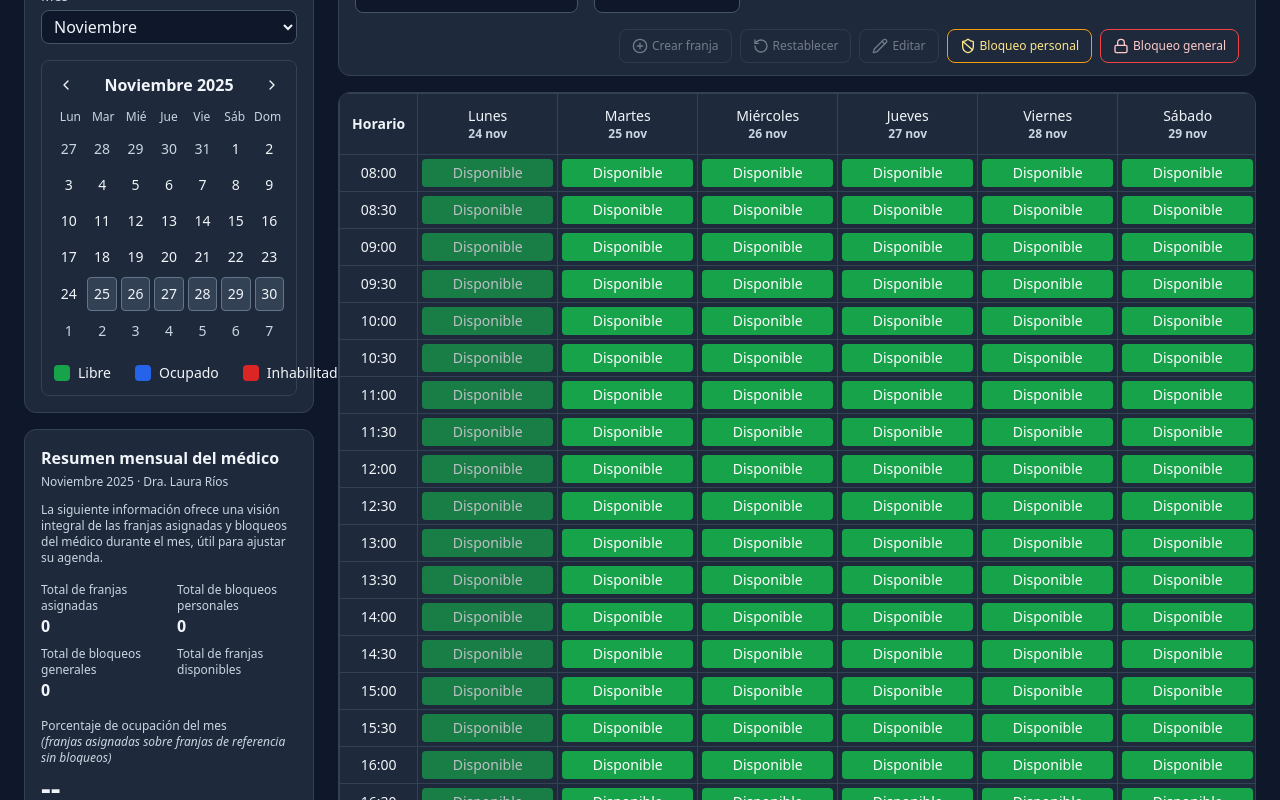
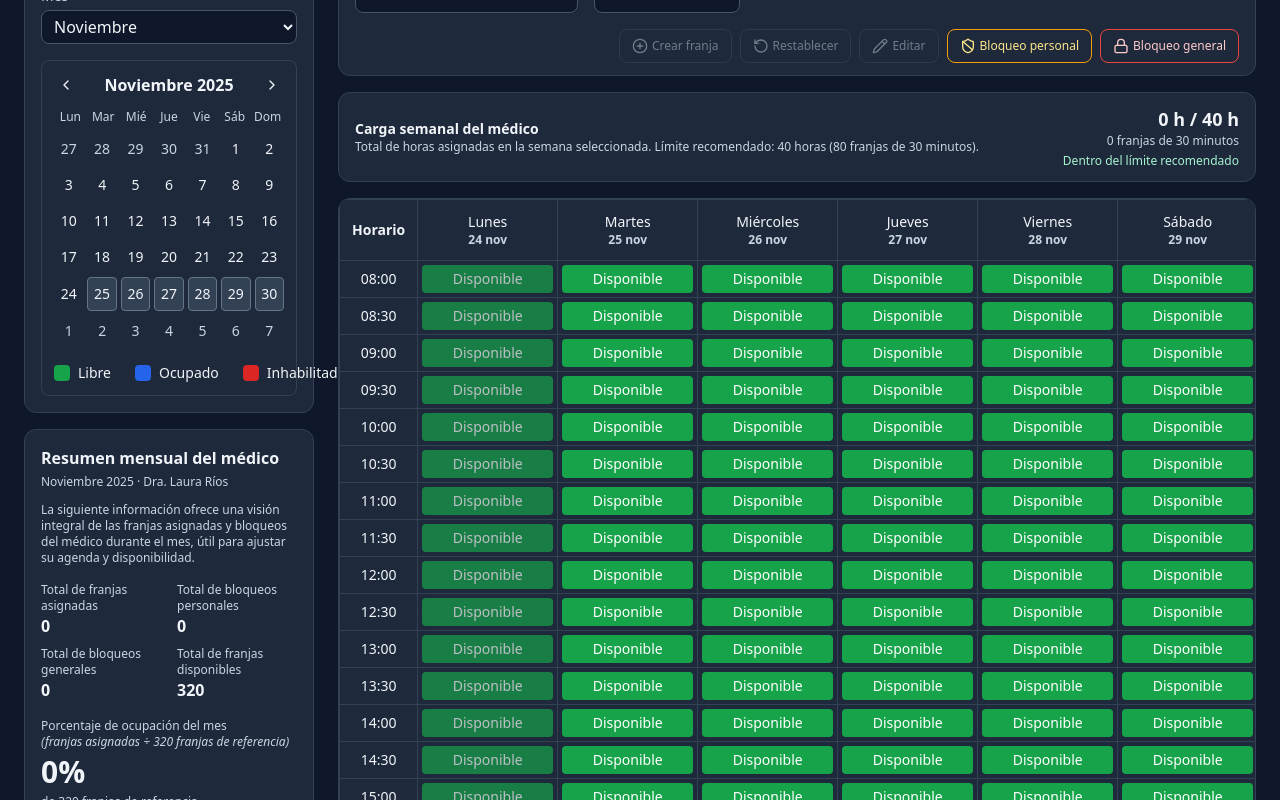
Before and after one commit to alenrua/react-1z5gqcay, a React (Create React App) app: page / in a window 1280 px wide. Shown: the part 180-980 px from the top of the page. Built offline with nearby package versions, Linux system fonts and the light colour scheme.

Commit message:
Refine monthly workload summary and weekly safeguards

```diff
--- a/src/components/agenda/AgendaHU01Coordinator.jsx
+++ b/src/components/agenda/AgendaHU01Coordinator.jsx
@@ -12,6 +12,23 @@ import {
   Sun,
   Moon,
 } from 'lucide-react';
+import { DAYS, MONTHS } from '../../constants/dates';
+import {
+  ALL_DOCTORS,
+  DOCTOR_CC,
+  DOCTORS,
+  SPECIALTY_OF_DOCTOR,
+} from '../../constants/doctors';
+import { ROOMS } from '../../constants/rooms';
+import { SPECIALTIES } from '../../constants/specialties';
+import {
+  TIME_SLOTS,
+  cellEnd,
+  fmtTime12,
+  idxToTime,
+  overlaps,
+  timeToIdx,
+} from '../../utils/timeUtils';
 
 import CalendarSidebar from './CalendarSidebar';
 import MonthlySummaryCard from './MonthlySummaryCard';
@@ -25,139 +42,14 @@ import EditSlotModal from '../modals/EditSlotModal';
 import GeneralBlockModal from '../modals/GeneralBlockModal';
 
 // ================== Datos base ==================
-const DAYS = [
-  'Lunes',
-  'Martes',
-  'Miércoles',
-  'Jueves',
-  'Viernes',
-  'Sábado',
-  'Domingo',
-];
-
-const MONTHS = [
-  'Enero',
-  'Febrero',
-  'Marzo',
-  'Abril',
-  'Mayo',
-  'Junio',
-  'Julio',
-  'Agosto',
-  'Septiembre',
-  'Octubre',
-  'Noviembre',
-  'Diciembre',
-];
-
-const TIME_SLOTS = Array.from({ length: 20 }, (_, i) => {
-  const h = Math.floor(i / 2) + 8;
-  const m = i % 2 ? '30' : '00';
-  return `${String(h).padStart(2, '0')}:${m}`;
-});
-
 const pill = {
   FREE: 'bg-green-600 text-white',
   BUSY: 'bg-blue-600 text-white',
   BLOCKED: 'bg-red-600 text-white',
 };
 
-// Especialidades
-const SPECIALTIES = [
-  'Medicina general / familiar',
-  'Medicina interna',
-  'Pediatría',
-  'Ginecología y obstetricia',
-  'Cardiología',
-  'Dermatología',
-  'Oftalmología',
-  'Otorrinolaringología (ORL)',
-  'Traumatología y ortopedia',
-  'Cirugía general',
-  'Anestesiología',
-  'Psiquiatría',
-  'Neurología',
-  'Urología',
-  'Gastroenterología',
-  'Neumología (pulmonar)',
-  'Endocrinología',
-];
-
-const DOCTORS = {
-  'Medicina general / familiar': ['Dr. Sergio Cárdenas', 'Dra. Paula Medina'],
-  'Medicina interna': ['Dra. Laura Ríos', 'Dr. Jorge Prieto'],
-  Pediatría: ['Dr. Andrés Ramírez', 'Dra. Mariana Torres'],
-  'Ginecología y obstetricia': ['Dra. Sofía Herrera', 'Dr. Camilo Duarte'],
-  Cardiología: ['Dr. Julián Pérez', 'Dra. Natalia Cruz'],
-  Dermatología: ['Dr. Mateo Vega', 'Dra. Ana Robledo'],
-  Oftalmología: ['Dr. Felipe Mora', 'Dra. Isabel Peña'],
-  'Otorrinolaringología (ORL)': ['Dr. Dario León', 'Dra. Ángela Barrios'],
-  'Traumatología y ortopedia': ['Dr. Mauricio Castro', 'Dra. Lina Ocampo'],
-  'Cirugía general': ['Dr. Esteban Ríos', 'Dra. Catalina Nieto'],
-  Anestesiología: ['Dr. Ricardo Gil', 'Dra. Viviana Soto'],
-  Psiquiatría: ['Dr. Samuel Ortega', 'Dra. Patricia Díaz'],
-  Neurología: ['Dr. Andrés Pardo', 'Dra. Juliana Rincón'],
-  Urología: ['Dr. Henry Bernal', 'Dra. Paulina Rivas'],
-  Gastroenterología: ['Dr. Luis Beltrán', 'Dra. Marcela Pino'],
-  'Neumología (pulmonar)': ['Dr. Oscar Muñoz', 'Dra. Karina Borda'],
-  Endocrinología: ['Dr. Iván Acosta', 'Dra. Verónica Ruiz'],
-};
-
-const DOCTOR_CC = {
-  'Dr. Sergio Cárdenas': '1000000001',
-  'Dra. Paula Medina': '1000000002',
-  'Dra. Laura Ríos': '1000000003',
-  'Dr. Jorge Prieto': '1000000004',
-  'Dr. Andrés Ramírez': '1029673456',
-  'Dra. Mariana Torres': '1098765432',
-  'Dra. Sofía Herrera': '1000000005',
-  'Dr. Camilo Duarte': '1000000006',
-  'Dr. Julián Pérez': '1011122233',
-  'Dra. Natalia Cruz': '1000000007',
-  'Dr. Mateo Vega': '1000000008',
-  'Dra. Ana Robledo': '1000000009',
-  'Dr. Felipe Mora': '1000000010',
-  'Dra. Isabel Peña': '1000000011',
-  'Dr. Dario León': '1000000012',
-  'Dra. Ángela Barrios': '1000000013',
-  'Dr. Mauricio Castro': '1000000014',
-  'Dra. Lina Ocampo': '1000000015',
-  'Dr. Esteban Ríos': '1000000016',
-  'Dra. Catalina Nieto': '1000000017',
-  'Dr. Ricardo Gil': '1000000018',
-  'Dra. Viviana Soto': '1000000019',
-  'Dr. Samuel Ortega': '1000000020',
-  'Dra. Patricia Díaz': '1000000021',
-  'Dr. Andrés Pardo': '1000000022',
-  'Dra. Juliana Rincón': '1000000023',
-  'Dr. Henry Bernal': '1000000024',
-  'Dra. Paulina Rivas': '1000000025',
-  'Dr. Luis Beltrán': '1000000026',
-  'Dra. Marcela Pino': '1000000027',
-  'Dr. Oscar Muñoz': '1000000028',
-  'Dra. Karina Borda': '1000000029',
-  'Dr. Iván Acosta': '1000000030',
-  'Dra. Verónica Ruiz': '1000000031',
-};
-
-const ROOMS = [
-  'C-101',
-  'C-102',
-  'C-103',
-  'C-104',
-  'C-105',
-  'C-106',
-  'C-107',
-  'C-108',
-];
-
-// mapa doctor -> especialidad (para métricas)
-const DOCTOR_SPECIALTY = {};
-Object.entries(DOCTORS).forEach(([spec, docs]) => {
-  docs.forEach((d) => {
-    DOCTOR_SPECIALTY[d] = spec;
-  });
-});
+const REFERENCE_MONTHLY_SLOTS = 320; // 160 horas mensuales en bloques de 30 minutos
+const WEEKLY_MAX_SLOTS = 80; // 40 horas semanales en bloques de 30 minutos
 
 // ================== Utilidades ==================
 const fmtDateLong = (iso) => {
@@ -171,30 +63,6 @@ const fmtDateLong = (iso) => {
     return iso;
   }
 };
-
-const fmtTime12 = (hhmm) => {
-  const [h, m] = (hhmm || '08:00').split(':');
-  let H = Number(h);
-  const ampm = H >= 12 ? 'PM' : 'AM';
-  H = H % 12;
-  if (H === 0) H = 12;
-  return `${H}:${m} ${ampm}`;
-};
-
-const timeToIdx = (t) => {
-  const [H, M] = t.split(':').map(Number);
-  return (H - 8) * 2 + (M === 30 ? 1 : 0);
-};
-
-const idxToTime = (i) =>
-  TIME_SLOTS[Math.max(0, Math.min(TIME_SLOTS.length - 1, i))];
-
-const overlaps = (aS, aE, bS, bE) =>
-  timeToIdx(aS) < timeToIdx(bE) && timeToIdx(bS) < timeToIdx(aE);
-
-const cellEnd = (t) =>
-  TIME_SLOTS[Math.min(TIME_SLOTS.indexOf(t) + 1, TIME_SLOTS.length - 1)] ||
-  '18:00';
 
 // ================== Componente principal ==================
 export default function AgendaHU01Coordinator({ role = 'coordinator' }) {
@@ -287,7 +155,7 @@ export default function AgendaHU01Coordinator({ role = 'coordinator' }) {
   const [generalBlocks, setGeneralBlocks] = useState([]);
   const [blockedDates] = useState([]);
 
-  const allDoctors = Object.values(DOCTORS).flat();
+  const allDoctors = ALL_DOCTORS;
 
   // Tiempo / validación
   const isPastWeek = (dateISO) => {
@@ -297,6 +165,9 @@ export default function AgendaHU01Coordinator({ role = 'coordinator' }) {
     t.setHours(0, 0, 0, 0);
     return d.getTime() < t.getTime();
   };
+
+  const getSlotLength = (start, end) =>
+    Math.max(0, timeToIdx(end || start) - timeToIdx(start || '08:00'));
 
   const isBusy = (dateISO, t) =>
     getSlotsFor(doctor).some(
@@ -334,6 +205,24 @@ export default function AgendaHU01Coordinator({ role = 'coordinator' }) {
       return false;
     });
   };
+
+  const getWeekBounds = (dateISO) => {
+    const d = new Date(dateISO);
+    const off = (d.getDay() + 6) % 7;
+    const start = new Date(d);
+    start.setDate(d.getDate() - off);
+    const end = new Date(start);
+    end.setDate(start.getDate() + 6);
+    return {
+      startISO: start.toISOString().slice(0, 10),
+      endISO: end.toISOString().slice(0, 10),
+    };
+  };
+
+  const getWeeklySlots = (doctorName, startISO, endISO) =>
+    getSlotsFor(doctorName)
+      .filter((s) => s.date >= startISO && s.date <= endISO)
+      .reduce((acc, s) => acc + getSlotLength(s.start, s.end), 0);
 
   const isRoomTakenByOtherDoctor = (
     room,
@@ -576,6 +465,15 @@ export default function AgendaHU01Coordinator({ role = 'coordinator' }) {
       );
     }
 
+    const { startISO, endISO } = getWeekBounds(date);
+    const weeklyLoad = getWeeklySlots(doctor, startISO, endISO);
+    const newSlotSize = getSlotLength(form.start, form.end);
+    if (weeklyLoad + newSlotSize > WEEKLY_MAX_SLOTS) {
+      return alert(
+        'Se supera el límite de 40 horas semanales (80 franjas de 30 minutos). Ajusta la franja para no exceder el máximo recomendado.'
+      );
+    }
+
     setSlotsByDoctor((prev) => ({
       ...prev,
       [doctor]: [
@@ -943,7 +841,7 @@ export default function AgendaHU01Coordinator({ role = 'coordinator' }) {
     days.forEach((dateISO) => {
       TIME_SLOTS.forEach((t) => {
         Object.entries(slotsByDoctor).forEach(([doc, arr]) => {
-          const specDoc = DOCTOR_SPECIALTY[doc];
+          const specDoc = SPECIALTY_OF_DOCTOR[doc];
           if (!specDoc) return;
           const idxSpec = indexBySpec[specDoc];
           if (idxSpec == null) return;
@@ -1048,8 +946,12 @@ export default function AgendaHU01Coordinator({ role = 'coordinator' }) {
       });
     });
 
-    const total = assigned + blockedPersonal + blockedGeneral + free;
-    const pct = total > 0 ? Math.round((assigned * 100) / total) : 0;
+    const referenceSlots = REFERENCE_MONTHLY_SLOTS;
+    const pct = referenceSlots > 0 ? Math.round((assigned * 100) / referenceSlots) : 0;
+    const available = Math.max(
+      0,
+      referenceSlots - assigned - blockedPersonal - blockedGeneral
+    );
 
     let level = null;
     if (assigned === 0 && blockedPersonal === 0 && blockedGeneral === 0) {
@@ -1062,7 +964,16 @@ export default function AgendaHU01Coordinator({ role = 'coordinator' }) {
       level = 'LOW';
     }
 
-    return { assigned, blockedPersonal, blockedGeneral, free, total, pct, level };
+    return {
+      assigned,
+      blockedPersonal,
+      blockedGeneral,
+      free,
+      pct,
+      level,
+      referenceSlots,
+      available,
+    };
   }, [ready, doctor, year, month, slotsByDoctor, personalBlocks, generalBlocks]); // eslint-disable-line react-hooks/exhaustive-deps
 
   useEffect(() => {
@@ -1075,12 +986,48 @@ export default function AgendaHU01Coordinator({ role = 'coordinator' }) {
 
     if (lastOccLevel && lastOccLevel !== monthlyMetrics.level) {
       setOccAlert({
+        previous: lastOccLevel,
         level: monthlyMetrics.level,
         pct: monthlyMetrics.pct,
       });
     }
     setLastOccLevel(monthlyMetrics.level);
   }, [monthlyMetrics, doctor, lastOccLevel]);
+
+  const weekBounds = useMemo(() => {
+    const start = weekDays[0];
+    const end = weekDays[6];
+    return {
+      startISO: start.toISOString().slice(0, 10),
+      endISO: end.toISOString().slice(0, 10),
+    };
+  }, [weekDays]);
+
+  const weeklyLoadSlots = useMemo(() => {
+    if (!doctor || !weekBounds?.startISO) return 0;
+    return getWeeklySlots(doctor, weekBounds.startISO, weekBounds.endISO);
+  }, [doctor, weekBounds, slotsByDoctor]);
+
+  const weeklyLoadHours = Math.round((weeklyLoadSlots / 2) * 10) / 10;
+
+  const weeklyStatus = (() => {
+    if (weeklyLoadSlots >= WEEKLY_MAX_SLOTS) return 'LÍMITE EXCEDIDO';
+    if (weeklyLoadSlots >= WEEKLY_MAX_SLOTS * 0.85) return 'Cerca del límite';
+    return 'Dentro del límite recomendado';
+  })();
+
+  const weeklyStatusColor =
+    weeklyLoadSlots >= WEEKLY_MAX_SLOTS
+      ? dark
+        ? 'text-red-300'
+        : 'text-red-600'
+      : weeklyLoadSlots >= WEEKLY_MAX_SLOTS * 0.85
+      ? dark
+        ? 'text-amber-200'
+        : 'text-amber-600'
+      : dark
+      ? 'text-emerald-200'
+      : 'text-emerald-700';
 
   // ================== UI ==================
   const weekLabel = (() => {
@@ -1350,6 +1297,29 @@ export default function AgendaHU01Coordinator({ role = 'coordinator' }) {
             )
           ) : (
             <>
+              <div className={`rounded-xl border px-4 py-3 ${themeCard}`}>
+                <div className="flex flex-wrap items-center justify-between gap-3">
+                  <div>
+                    <p className="text-sm font-semibold">Carga semanal del médico</p>
+                    <p className={`text-xs ${themeMuted}`}>
+                      Total de horas asignadas en la semana seleccionada.
+                      Límite recomendado: 40 horas (80 franjas de 30 minutos).
+                    </p>
+                  </div>
+                  <div className="text-right">
+                    <p className="text-lg font-semibold">
+                      {weeklyLoadHours} h / 40 h
+                    </p>
+                    <p className={`text-xs ${themeMuted}`}>
+                      {weeklyLoadSlots} franjas de 30 minutos
+                    </p>
+                    <p className={`text-xs font-medium mt-1 ${weeklyStatusColor}`}>
+                      {weeklyStatus}
+                    </p>
+                  </div>
+                </div>
+              </div>
+
               <WeeklyGrid
                 dark={dark}
                 themeCard={themeCard}
@@ -1488,10 +1458,19 @@ export default function AgendaHU01Coordinator({ role = 'coordinator' }) {
                 {occAlert.level === 'HIGH'
                   ? 'ALTA'
                   : occAlert.level === 'MEDIUM'
-                  ? 'MEDIA'
+                  ? 'MODERADA'
                   : 'BAJA'}
               </strong>{' '}
-              ({occAlert.pct}%).
+              ({occAlert.pct}%).{' '}
+              {occAlert?.previous && (
+                <span className={themeMuted}>
+                  Antes: {occAlert.previous === 'HIGH'
+                    ? 'Alta'
+                    : occAlert.previous === 'MEDIUM'
+                    ? 'Moderada'
+                    : 'Baja'}
+                </span>
+              )}
             </p>
             <button
               onClick={() => setOccAlert(null)}
--- a/src/components/agenda/MonthlySummaryCard.jsx
+++ b/src/components/agenda/MonthlySummaryCard.jsx
@@ -13,6 +13,16 @@ export default function MonthlySummaryCard({
   dark,
 }) {
   const monthName = MONTHS[month];
+
+  if (role !== 'coordinator') {
+    return (
+      <div className={`mt-4 rounded-xl border p-4 text-sm ${themeCard}`}>
+        <p className={themeMuted}>
+          Resumen disponible solo para el perfil de coordinador.
+        </p>
+      </div>
+    );
+  }
 
   if (!ready || !doctor || !monthlyMetrics) {
     return (
@@ -35,13 +45,19 @@ export default function MonthlySummaryCard({
     available,
   } = monthlyMetrics;
 
-  const levelLabel =
-    level === 'HIGH' ? 'Carga alta'
-      : level === 'MEDIUM' ? 'Carga media'
+  const levelLabel = !level
+    ? 'Sin datos'
+    : level === 'HIGH'
+    ? 'Carga alta'
+    : level === 'MEDIUM'
+    ? 'Carga moderada'
     : 'Carga baja';
 
-  const levelColor =
-    level === 'HIGH'
+  const levelColor = !level
+    ? dark
+      ? 'bg-slate-700 text-slate-100'
+      : 'bg-gray-100 text-gray-700'
+    : level === 'HIGH'
     ? dark
       ? 'bg-red-600 text-red-50'
       : 'bg-red-100 text-red-700'
@@ -65,7 +81,7 @@ export default function MonthlySummaryCard({
       <p className={`text-xs mb-4 ${themeMuted}`}>
         La siguiente información ofrece una visión integral de las franjas
         asignadas y bloqueos del médico durante el mes, útil para ajustar su
-        agenda.
+        agenda y disponibilidad.
       </p>
 
       {/* Totales */}
@@ -85,7 +101,6 @@ export default function MonthlySummaryCard({
         </div>
         <div>
           <p className={`text-xs ${themeMuted}`}>Total de franjas disponibles</p>
-          {/* ahora usamos available, NO free */}
           <p className="text-base font-semibold">{available}</p>
         </div>
       </div>
@@ -96,7 +111,7 @@ export default function MonthlySummaryCard({
           Porcentaje de ocupación del mes
           <br />
           <span className="italic">
-            (franjas asignadas sobre franjas de referencia sin bloqueos)
+            (franjas asignadas ÷ 320 franjas de referencia)
           </span>
         </p>
 
@@ -119,6 +134,12 @@ export default function MonthlySummaryCard({
         </div>
       </div>
 
+      {!assigned && !blockedPersonal && !blockedGeneral && (
+        <p className={`text-xs mb-3 ${themeMuted}`}>
+          Sin programación para este periodo.
+        </p>
+      )}
+
       <p className={`text-[11px] leading-relaxed ${themeMuted}`}>
         Los datos se actualizan automáticamente cuando se agregan, modifican o
         eliminan franjas o bloqueos del médico. La visualización es únicamente
--- a/src/constants/doctors.js
+++ b/src/constants/doctors.js
@@ -65,4 +65,7 @@ export const ALL_DOCTORS = Object.values(DOCTORS).flat();
 
 // Mapa rápido doctor -> especialidad
 export const SPECIALTY_OF_DOCTOR = ALL_DOCTORS.reduce((acc, name) => {
-  const spec = SPEC
+  const specialty = SPECIALTIES.find((spec) => (DOCTORS[spec] || []).includes(name));
+  if (specialty) acc[name] = specialty;
+  return acc;
+}, {});
```
Also changed, not shown: 1 other file (tests, documents, lock files or other folders). Lines whose indentation alone changed are shown as unchanged.
